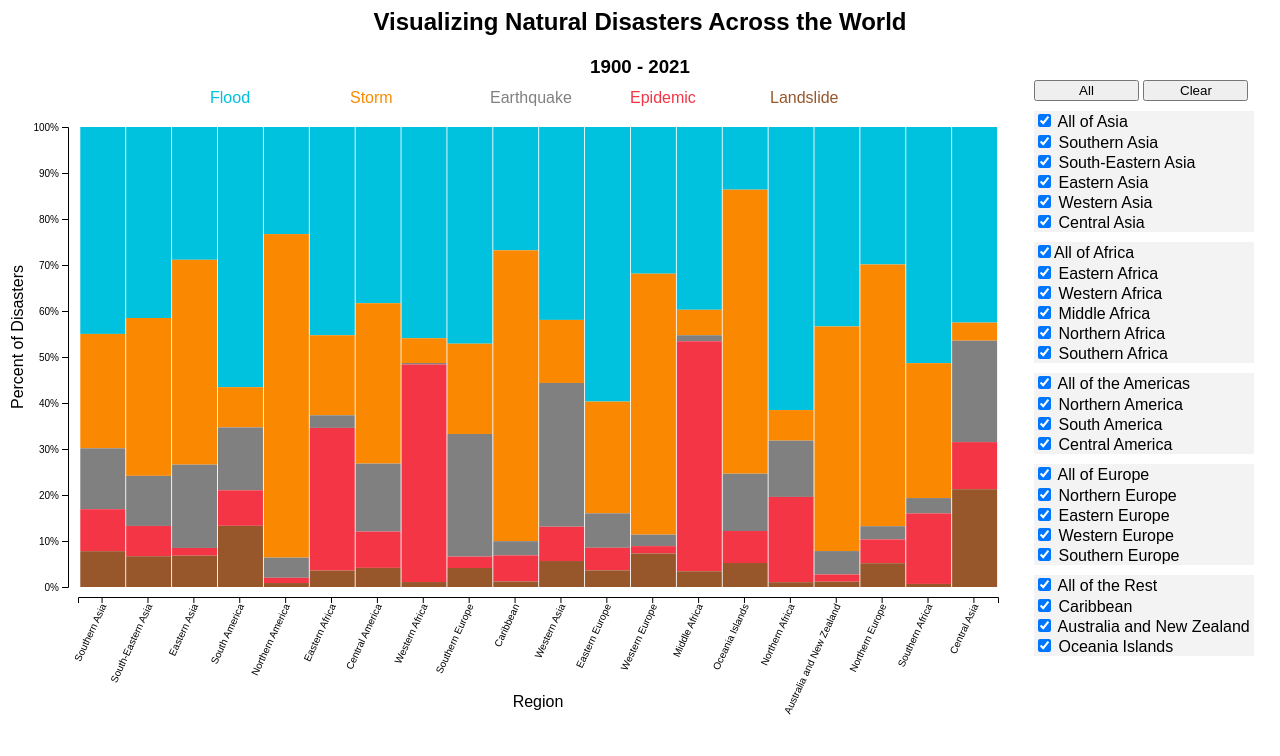
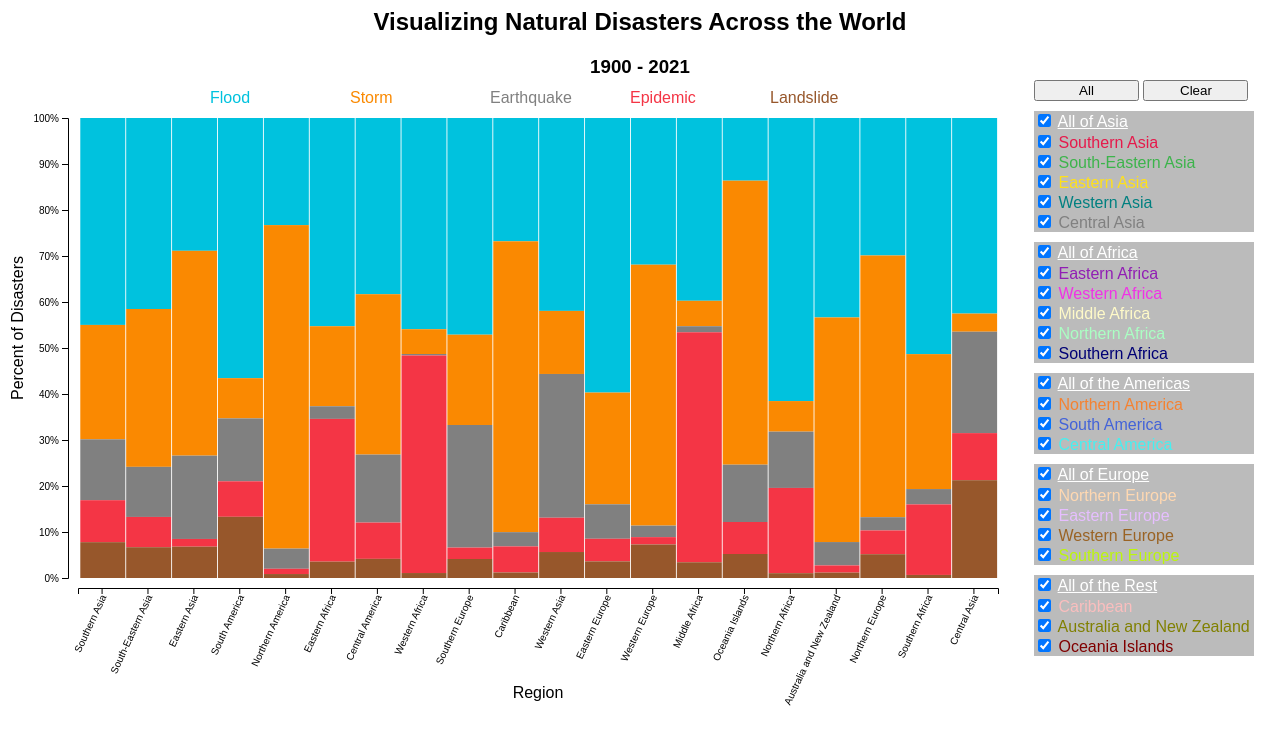
Before and after one commit to DGR40/INFO-4310-HW2-main, a plain HTML site: page index.html in a window 1280 px wide. Shown: the top 756 px of the page. Drawn offline with nearby package versions, Linux system fonts and the light colour scheme.

Commit message:
color coded legend

```diff
--- a/index.html
+++ b/index.html
@@ -19,7 +19,7 @@
       text-align:start;
       margin-right:20px;
       margin-top:10px;
-      background-color:rgb(225, 225, 225, 0.4);
+      background-color: #bbb;
     }
 
     #legend {
@@ -46,12 +46,16 @@
     .allOrNone {
       width:105px;
     }
+    .allRegion{
+      text-decoration: underline;
+      color: white;
+    }
 
   </style>
 
 <body style="font-family: 'Quicksand', sans-serif;">
     <h2> Visualizing Natural Disasters Across the World</h2>
-    <h3> 1900 - 2021</h3>
+    <h3 style="margin-bottom:10px;"> 1900 - 2021</h3>
 
     <svg id="barGraph" height=600 width=1000 style="margin-top:20px;"></svg>
 
@@ -62,104 +66,107 @@
       </div>
 
       <div class="panel" id="asia">
-        <input type="checkbox" onclick="selectGreaterRegion(this)">
+        <input type="checkbox" class="allRegionButton" onclick="selectGreaterRegion(this)">
         <label class="allRegion">All of Asia</label>
         <div>
           <input type="checkbox" class="regionSelector" name="SouthernAsia" onclick="highlightBars()">
-          <label>Southern Asia</label>
+          <label style="color:#e6194b">Southern Asia</label>
         </div>
         <div>
           <input type="checkbox" name="South-EasternAsia" class="regionSelector" checked onclick="highlightBars()">
-           <label>South-Eastern Asia</label>
+          <label style="color:#3cb44b">South-Eastern Asia</label>
         </div>
         <div>
           <input type="checkbox" name="EasternAsia" class="regionSelector" checked onclick="highlightBars()">
-          <label>Eastern Asia</label>
+          <label style="color:#ffe119">Eastern Asia</label>
         </div>
         <div>
           <input type="checkbox" name="WesternAsia" class="regionSelector" checked onclick="highlightBars()">
-          <label>Western Asia</label>
+          <label style="color:#008080">Western Asia</label>
         </div>
         <div>
-           <input type="checkbox" name="CentralAsia" class="regionSelector" checked onclick="highlightBars()">
-          <label>Central Asia</label>
-        </div>
-      </div>
-
-      <div class="panel">
-        <input type="checkbox" class="allRegionButton" onclick="selectGreaterRegion(this)"><label>All of Africa</label>
-        <div>
-          <input type="checkbox" name="EasternAfrica"  class="regionSelector" checked onclick="highlightBars()">
-            <label>Eastern Africa</label>
-        </div>
-        <div>
-          <input type="checkbox" name="WesternAfrica"  class="regionSelector" checked onclick="highlightBars()">
-          <label>Western Africa</label>
-        </div>
-        <div>
-          <input type="checkbox" name="MiddleAfrica"  class="regionSelector" checked onclick="highlightBars()">
-          <label>Middle Africa</label>
-        </div>
-        <div>
-          <input type="checkbox" name="NorthernAfrica"  class="regionSelector" checked onclick="highlightBars()">
-          <label>Northern Africa</label>
-        </div>
-        <div>
-           <input type="checkbox" name="SouthernAfrica"  class="regionSelector" checked onclick="highlightBars()">
-           <label>Southern Africa</label>
+          <input type="checkbox" name="CentralAsia" class="regionSelector" checked onclick="highlightBars()">
+          <label style="color:#808080">Central Asia</label>
         </div>
       </div>
 
       <div class="panel">
         <input type="checkbox" class="allRegionButton" onclick="selectGreaterRegion(this)">
-        <label>All of the Americas</label>
+        <label class="allRegion">All of Africa</label>
         <div>
-          <input type="checkbox" name="NorthernAmerica"  class="regionSelector" checked onclick="highlightBars()">
-          <label>Northern America</label>
+          <input type="checkbox" name="EasternAfrica"  class="regionSelector" checked onclick="highlightBars()">
+          <label style="color:#911eb4">Eastern Africa</label>
         </div>
         <div>
-          <input type="checkbox" name="SouthAmerica"  class="regionSelector" checked onclick="highlightBars()">
-          <label>South America</label>
+          <input type="checkbox" name="WesternAfrica"  class="regionSelector" checked onclick="highlightBars()">
+          <label style="color:#f032e6">Western Africa</label>
         </div>
         <div>
-          <input type="checkbox" name="CentralAmerica"  class="regionSelector" checked onclick="highlightBars()">
-          <label>Central America</label>
+          <input type="checkbox" name="MiddleAfrica"  class="regionSelector" checked onclick="highlightBars()">
+          <label style="color:#fffac8">Middle Africa</label>
+        </div>
+        <div>
+          <input type="checkbox" name="NorthernAfrica"  class="regionSelector" checked onclick="highlightBars()">
+          <label style="color:#aaffc3">Northern Africa</label>
+        </div>
+        <div>
+          <input type="checkbox" name="SouthernAfrica"  class="regionSelector" checked onclick="highlightBars()">
+          <label style="color:#000075">Southern Africa</label>
         </div>
       </div>
 
       <div class="panel">
-        <input type="checkbox" class="allRegionButton" onclick="selectGreaterRegion(this)"> <label>All of Europe</label>
+        <input type="checkbox" class="allRegionButton" onclick="selectGreaterRegion(this)">
+        <label class="allRegion">All of the Americas</label>
         <div>
-          <input type="checkbox" name="NorthernEurope"  class="regionSelector" checked onclick="highlightBars()">
-          <label>Northern Europe</label>
+          <input type="checkbox" name="NorthernAmerica"  class="regionSelector" checked onclick="highlightBars()">
+          <label style="color:#f58231">Northern America</label>
         </div>
         <div>
-          <input type="checkbox" name="EasternEurope"  class="regionSelector" checked onclick="highlightBars()">
-          <label>Eastern Europe</label>
+          <input type="checkbox" name="SouthAmerica"  class="regionSelector" checked onclick="highlightBars()">
+          <label style="color:#4363d8">South America</label>
         </div>
         <div>
-          <input type="checkbox" name="WesternEurope"  class="regionSelector" checked onclick="highlightBars()">
-          <label>Western Europe</label>
-        </div>
-        <div>
-          <input type="checkbox" name="SouthernEurope"  class="regionSelector" checked onclick="highlightBars()">
-          <label>Southern Europe</label>
+          <input type="checkbox" name="CentralAmerica"  class="regionSelector" checked onclick="highlightBars()">
+          <label style="color:#46f0f0">Central America</label>
         </div>
       </div>
 
       <div class="panel">
-        <input type="checkbox" class="allRegionButton" onclick="selectGreaterRegion(this)"> <label>All of the Rest</label>
+        <input type="checkbox" class="allRegionButton" onclick="selectGreaterRegion(this)">
+        <label class="allRegion">All of Europe</label>
+        <div>
+          <input type="checkbox" name="NorthernEurope"  class="regionSelector" checked onclick="highlightBars()">
+          <label style="color:#ffd8b1">Northern Europe</label>
+        </div>
+        <div>
+          <input type="checkbox" name="EasternEurope"  class="regionSelector" checked onclick="highlightBars()">
+          <label style="color:#e6beff">Eastern Europe</label>
+        </div>
+        <div>
+          <input type="checkbox" name="WesternEurope"  class="regionSelector" checked onclick="highlightBars()">
+          <label style="color:#9a6324">Western Europe</label>
+        </div>
+        <div>
+          <input type="checkbox" name="SouthernEurope"  class="regionSelector" checked onclick="highlightBars()">
+          <label style="color:#bcf60c">Southern Europe</label>
+        </div>
+      </div>
+
+      <div class="panel">
+        <input type="checkbox" class="allRegionButton" onclick="selectGreaterRegion(this)">
+        <label class="allRegion">All of the Rest</label>
         <div>
           <input type="checkbox" name="Caribbean"  class="regionSelector" checked onclick="highlightBars()">
-          <label>Caribbean</label>
+          <label style="color:#fabebe">Caribbean</label>
         </div>
         <div>
           <input type="checkbox" name="Australiaand"  class="regionSelector" checked onclick="highlightBars()">
-          <label>Australia and New Zealand</label>
+          <label style="color:#808000">Australia and New Zealand</label>
         </div>
         <div>
           <input type="checkbox" name="OceaniaIslands"  class="regionSelector" checked onclick="highlightBars()">
-          <label>Oceania Islands</label>
+          <label style="color:#800000">Oceania Islands</label>
         </div>
       </div>
     </div>
```
